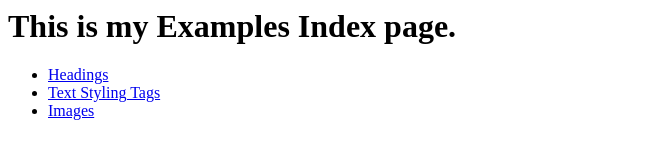
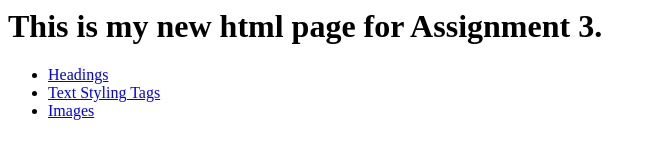
Before and after one commit to WindSpirit101/Portfolio, a plain HTML site: page assignments/assignment3.html in a window 1280 px wide. Shown: the whole page, without its empty margins (0-656 px from the left). Drawn offline with Linux system fonts and the light colour scheme.

Commit message:
Update assignment3.html

```diff
--- a/assignments/assignment3.html
+++ b/assignments/assignment3.html
@@ -3,7 +3,7 @@
     <title>Assignment 3</title>
   </head>
   <body>
-    <h1>This is my Examples Index page.</h1>
+    <h1>This is my new html page for Assignment 3.</h1>
 
     <ul>
       <li><a href="headings.html">Headings</a></li>
```
